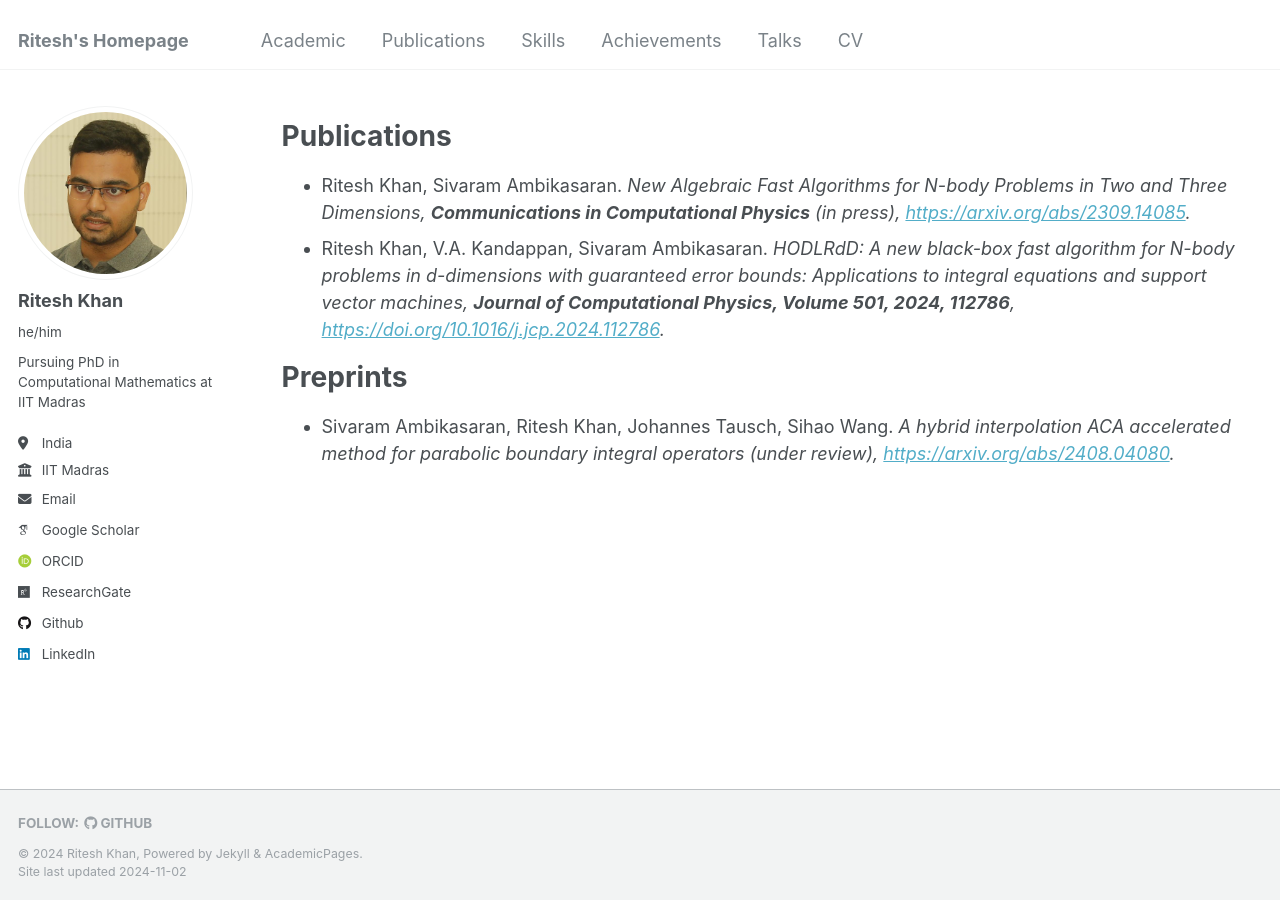
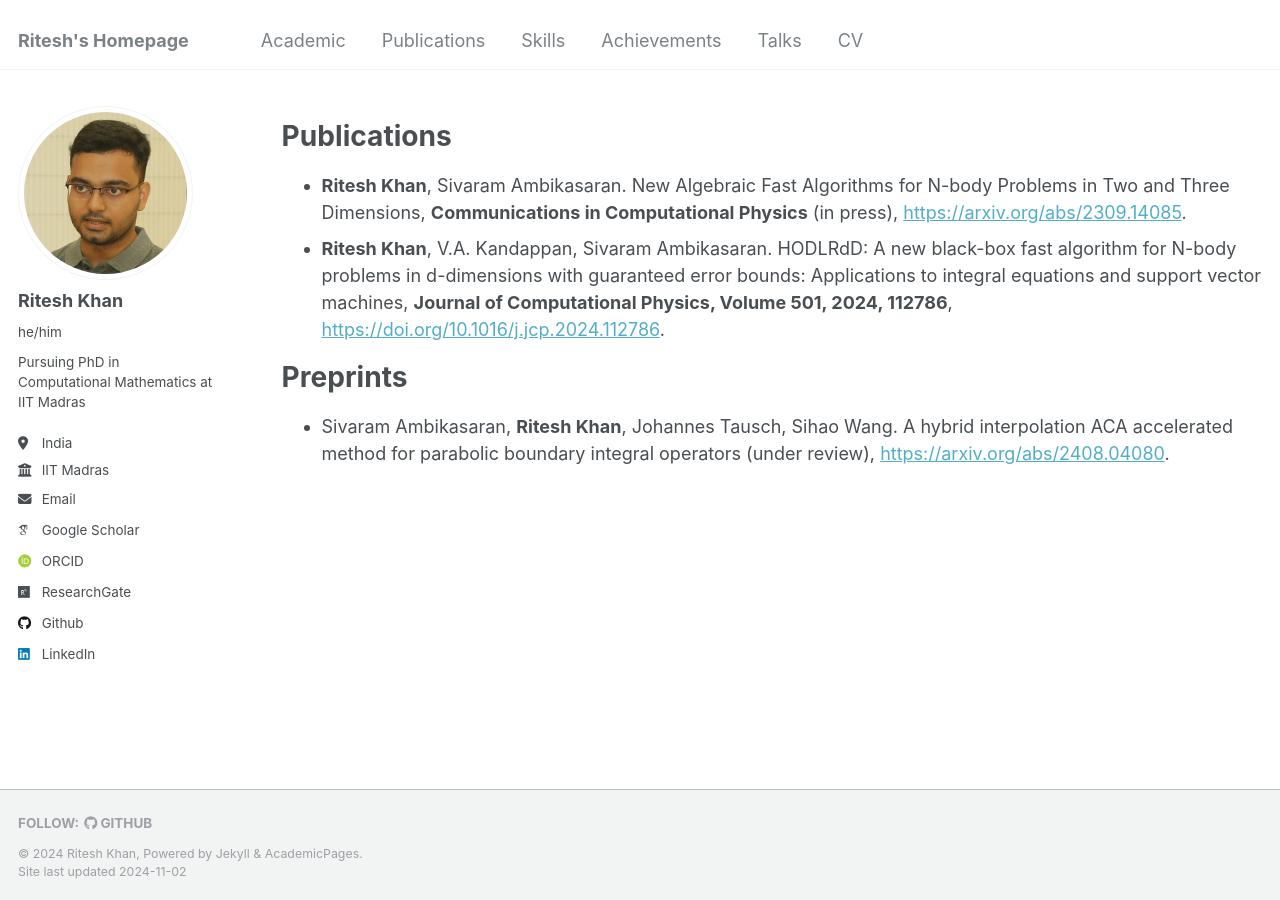
Before and after one commit to RiteshKhan/riteshkhan.github.io, a Jekyll site: the page built from _pages/publications.md, in a window 1280 px wide. Built offline with Jekyll 4.4.1, drawn with Linux system fonts in a browser that asks for light colours; some web fonts are replaced.

Commit message:
first_version

```diff
--- a/_pages/publications.md
+++ b/_pages/publications.md
@@ -14,10 +14,10 @@ redirect_from:
 
 Publications
 ======
-* Ritesh Khan, Sivaram Ambikasaran. <em>New Algebraic Fast Algorithms for N-body Problems in Two and Three Dimensions<em>, **Communications in Computational Physics** (in press), <https://arxiv.org/abs/2309.14085>.
-* Ritesh Khan, V.A. Kandappan, Sivaram Ambikasaran. <em>HODLRdD: A new black-box fast algorithm for N-body problems in d-dimensions with guaranteed error bounds: Applications to integral equations and support vector machines<em>, **Journal of Computational Physics, Volume 501, 2024, 112786**, <https://doi.org/10.1016/j.jcp.2024.112786>.
+* **Ritesh Khan**, Sivaram Ambikasaran. New Algebraic Fast Algorithms for N-body Problems in Two and Three Dimensions, **Communications in Computational Physics** (in press), <https://arxiv.org/abs/2309.14085>.
+* **Ritesh Khan**, V.A. Kandappan, Sivaram Ambikasaran. HODLRdD: A new black-box fast algorithm for N-body problems in d-dimensions with guaranteed error bounds: Applications to integral equations and support vector machines, **Journal of Computational Physics, Volume 501, 2024, 112786**, <https://doi.org/10.1016/j.jcp.2024.112786>.
 
 
 Preprints
 ======
-* Sivaram Ambikasaran, Ritesh Khan, Johannes Tausch, Sihao Wang. <em>A hybrid interpolation ACA accelerated method for parabolic boundary integral operators<em> (under review), <https://arxiv.org/abs/2408.04080>.
+* Sivaram Ambikasaran, **Ritesh Khan**, Johannes Tausch, Sihao Wang. A hybrid interpolation ACA accelerated method for parabolic boundary integral operators (under review), <https://arxiv.org/abs/2408.04080>.
```
